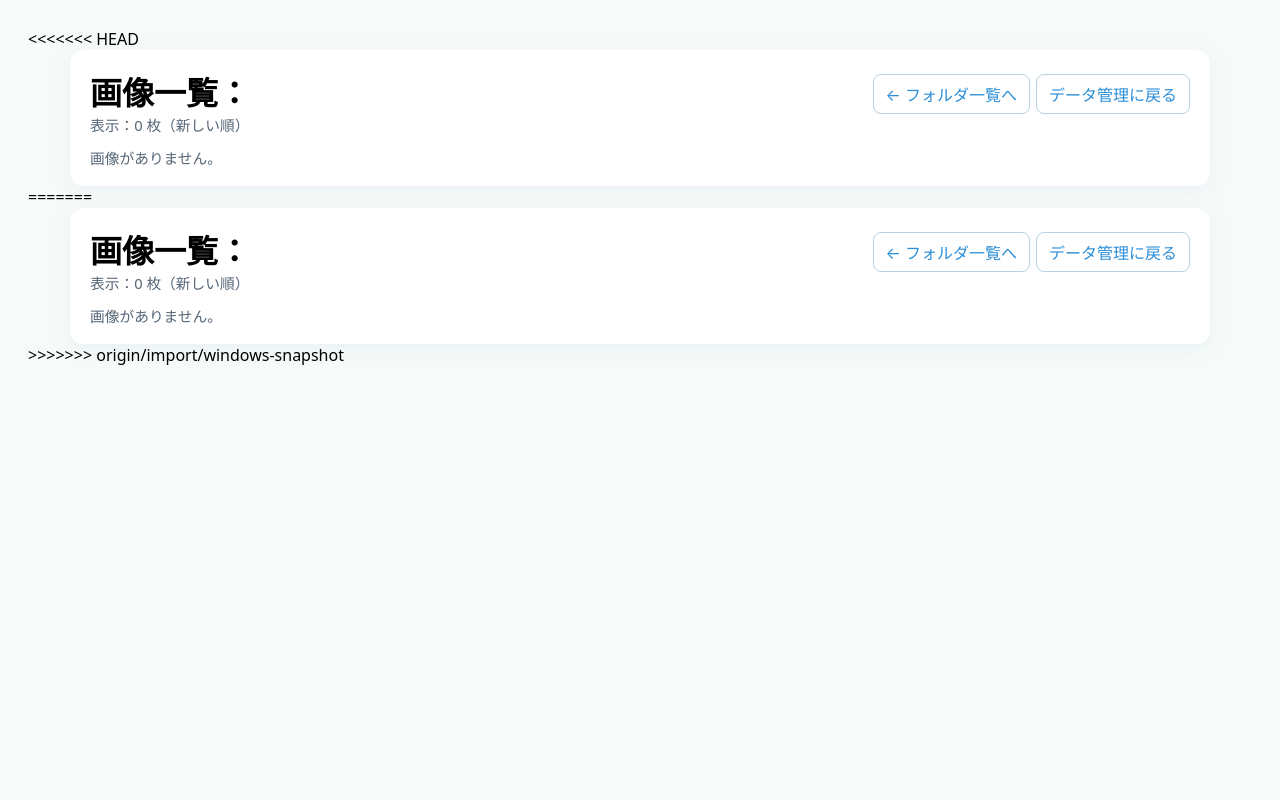
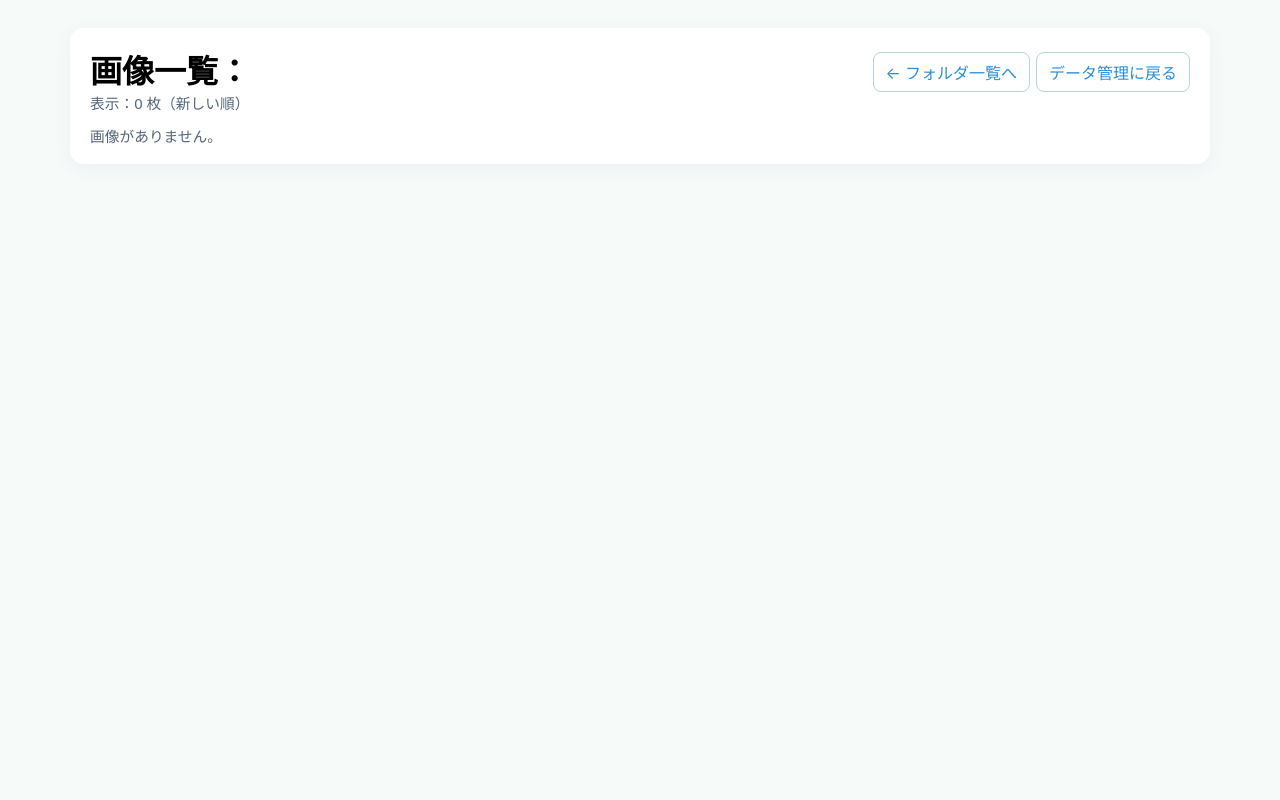
Before and after one commit to fullygoto/kankouai, a Flask app: template templates/admin_media_browse.html in a window 1280 px wide. Run offline with Flask 3, Linux system fonts and the light colour scheme; the template is opened without the code that fills it, so the values that code supplies are empty; parts of the project's set-up code (start-up, migrations or seed data) failed here and were passed over.

Commit message:
Update admin_media_browse.html

```diff
--- a/templates/admin_media_browse.html
+++ b/templates/admin_media_browse.html
@@ -1,4 +1,3 @@
-<<<<<<< HEAD
 <!DOCTYPE html>
 <html lang="ja">
 <head>
@@ -88,94 +87,3 @@
 </script>
 </body>
 </html>
-=======
-<!DOCTYPE html>
-<html lang="ja">
-<head>
-<meta charset="utf-8">
-<title>画像一覧：{{ folder }}</title>
-<meta name="viewport" content="width=device-width, initial-scale=1">
-<style>
-  :root{--bg:#f6faf9;--card:#fff;--line:#e7eef5;--brand:#2a8ed8;--muted:#567}
-  body{font-family:system-ui,-apple-system,Segoe UI,Roboto,'Hiragino Kaku Gothic ProN',Meiryo,sans-serif;background:var(--bg);padding:20px}
-  .container{background:var(--card);max-width:1100px;margin:0 auto;padding:18px 20px;border-radius:14px;box-shadow:0 4px 18px #b7d3e033}
-  .topbar{display:flex;align-items:center;justify-content:space-between;gap:12px}
-  h1{margin:0}
-  .muted{color:var(--muted);font-size:.92em}
-  .grid{display:grid;grid-template-columns:repeat(auto-fill,minmax(240px,1fr));gap:14px;margin-top:12px}
-  .card{border:1px solid #e5eef5;border-radius:10px;padding:10px;background:#fbfdff}
-  .name{display:block;margin:6px 0;font-size:.9em;color:#345;word-break:break-all}
-  img{width:100%;height:160px;object-fit:cover;border:1px solid #e5eef5;border-radius:8px;background:#fff}
-  .row{display:flex;gap:6px;flex-wrap:wrap;margin-top:6px}
-  .btn{padding:7px 12px;border-radius:8px;border:1px solid #b7d3e0;background:#fff;color:#2a8ed8;cursor:pointer;text-decoration:none}
-  .btn.primary{background:#2a8ed8;color:#fff;border-color:#2a8ed8}
-  .btn.danger{background:#fff;color:#c33;border-color:#e8bcbc}
-</style>
-</head>
-<body>
-<div class="container">
-  <div class="topbar">
-    <h1>画像一覧：{{ folder }}</h1>
-    <div class="row">
-      <a class="btn" href="{{ url_for('main.admin_media_folders', picker=picker or 0) }}">← フォルダ一覧へ</a>
-      <a class="btn" href="{{ url_for('main.admin_entry') }}">データ管理に戻る</a>
-    </div>
-  </div>
-
-  {% set picker = (request.args.get('picker') if request is defined else (picker if picker is defined else 0)) %}
-  {% set has_mtime = (items and items[0] and (items[0].mtime is defined)) %}
-  {% set list_sorted = (items|sort(attribute='mtime', reverse=True)) if has_mtime else (items or files or []) %}
-
-  <div class="muted">表示：{{ list_sorted|length if list_sorted else 0 }} 枚（新しい順）</div>
-
-  <div class="grid">
-    {% if list_sorted and list_sorted|length %}
-      {% for it in list_sorted %}
-        {% set fn = (it.fn if it.fn is defined else (it.name if it.name is defined else it)) %}
-        <div class="card">
-          <div class="muted">プレビュー（透かし：なし）</div>
-          {% if '.' in fn %}
-            <img src="{{ url_for('main.admin_media_img', filename=fn[:-fn.rfind('.')-1] ~ '__none' ~ fn[fn.rfind('.'):]) }}" alt="{{ fn }}" loading="lazy">
-          {% else %}
-            <img src="{{ url_for('main.admin_media_img', filename=fn) }}" alt="{{ fn }}" loading="lazy">
-          {% endif %}
-          <span class="name">{{ fn }}</span>
-
-          {% if picker|int == 1 %}
-          <div class="row">
-            <button class="btn"        onclick="pick('{{ fn|escapejs }}','none')">選ぶ（なし）</button>
-            <button class="btn"        onclick="pick('{{ fn|escapejs }}','fullygoto')">選ぶ（＠fullyGOTO）</button>
-            <button class="btn"        onclick="pick('{{ fn|escapejs }}','gotocity')">選ぶ（＠Goto City）</button>
-          </div>
-          {% endif %}
-
-          <div class="row">
-            <a class="btn" href="{{ url_for('main.admin_watermark_one', src=fn) }}">編集</a>
-            <form method="post" action="{{ url_for('main.admin_media_delete') }}" onsubmit="return confirm('本当に削除しますか？');">
-              <input type="hidden" name="filename" value="{{ fn }}">
-              <button type="submit" class="btn danger">削除</button>
-            </form>
-          </div>
-        </div>
-      {% endfor %}
-    {% else %}
-      <div class="muted">画像がありません。</div>
-    {% endif %}
-  </div>
-</div>
-
-<script>
-  // ピッカーで選択 → 親へ返す
-  function pick(filename, kind){
-    try{
-      if(window.opener){
-        window.opener.postMessage({type:'wm-pick', filename, kind}, '*');
-      }
-    }finally{
-      window.close();
-    }
-  }
-</script>
-</body>
-</html>
->>>>>>> origin/import/windows-snapshot
```
